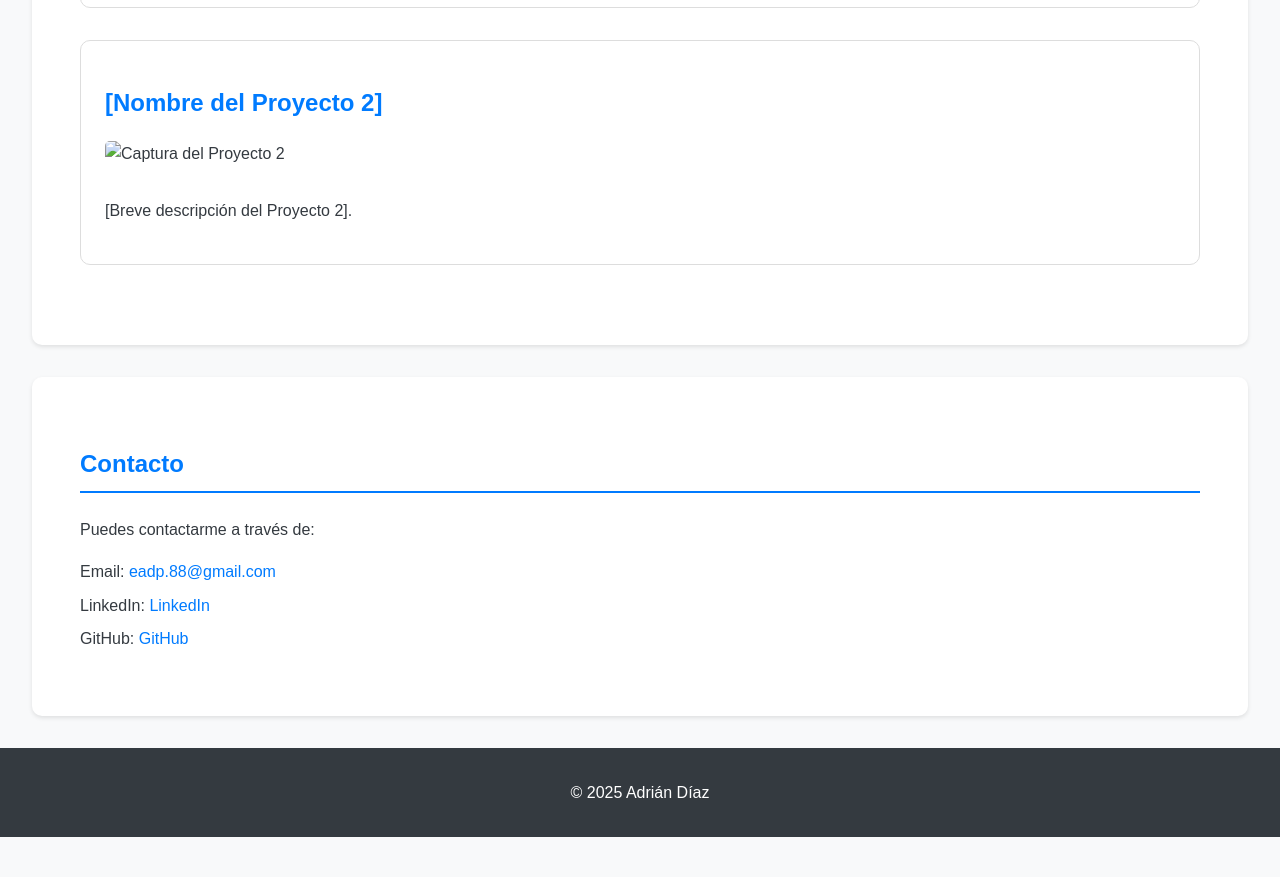
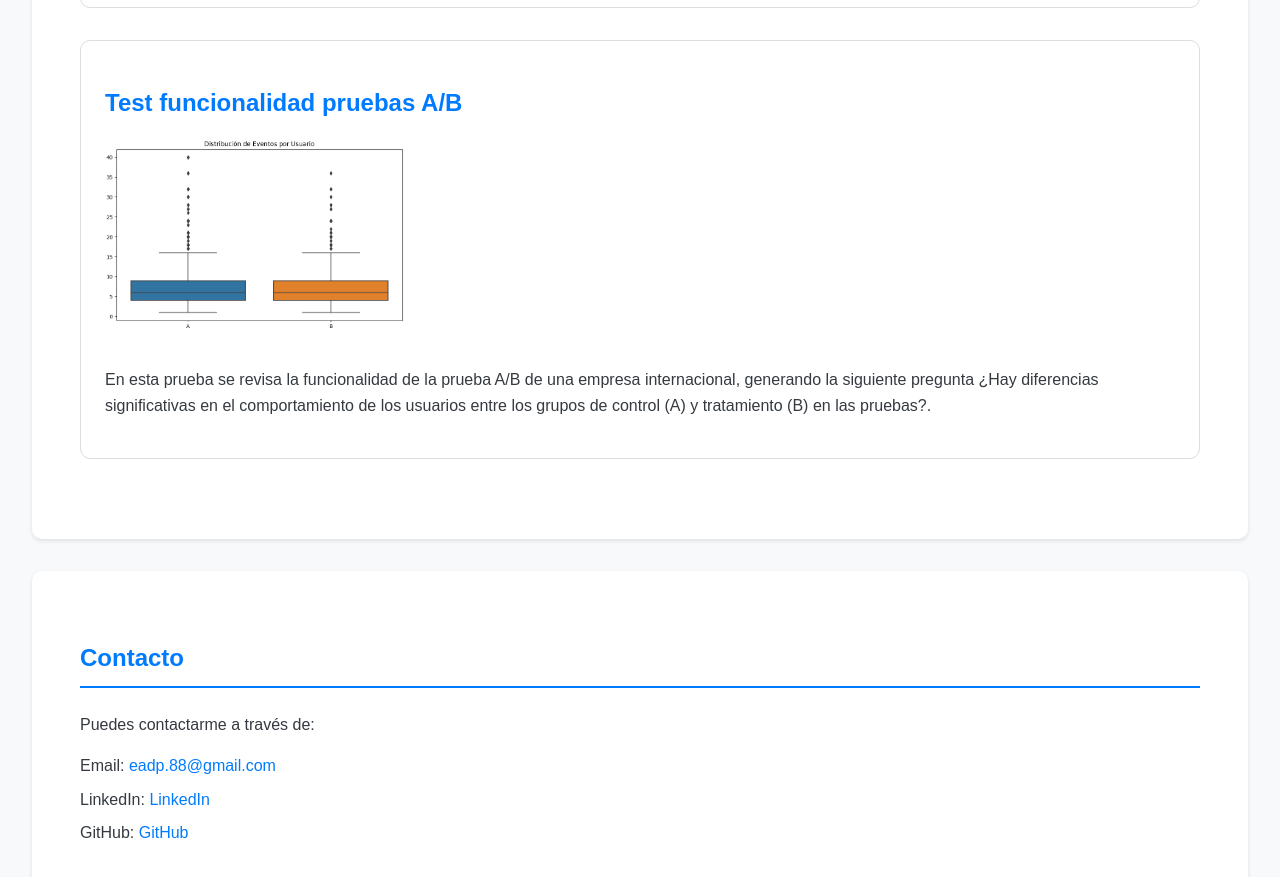
Before and after one commit to Adriandiaz88/My_Portfolio, a plain HTML site: page index.html in a window 1280 px wide. Shown: the part 1776-2653 px from the top of the page. Before the commit the page ends 2613 px from the top, so only its background shows below. Drawn offline with Linux system fonts and the light colour scheme.

Commit message:
Update index.html

```diff
--- a/index.html
+++ b/index.html
@@ -43,9 +43,10 @@
         </div>
 
         <div class="project">
-            <h3><a href="projects/project2.html">[Nombre del Proyecto 2]</a></h3>
-            <img src="img/project2.png" alt="Captura del Proyecto 2" width="300">
-            <p>[Breve descripción del Proyecto 2].</p>
+            <h3><a href="projects/Pruebas-A-B.html">Test funcionalidad pruebas A/B</a></h3>
+            <img src="img/boxplot AB.png" alt="Boxplot pruebas AB" width="300">
+            <p>En esta prueba se revisa la funcionalidad de la prueba A/B de una empresa internacional, generando la siguiente pregunta ¿Hay diferencias significativas en el comportamiento de los usuarios entre los grupos de control (A)
+y tratamiento (B) en las pruebas?.</p>
         </div>
         <!-- Añade más proyectos aquí -->
     </section>
```
